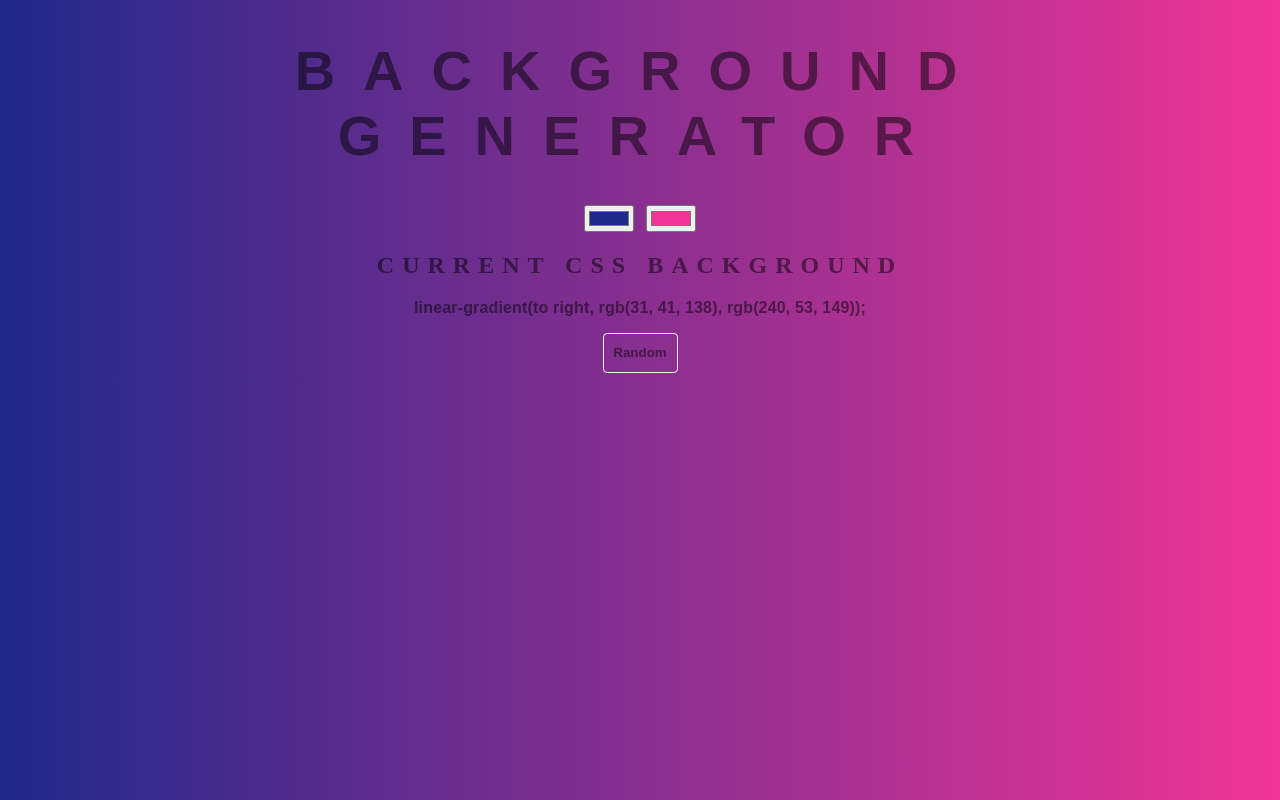
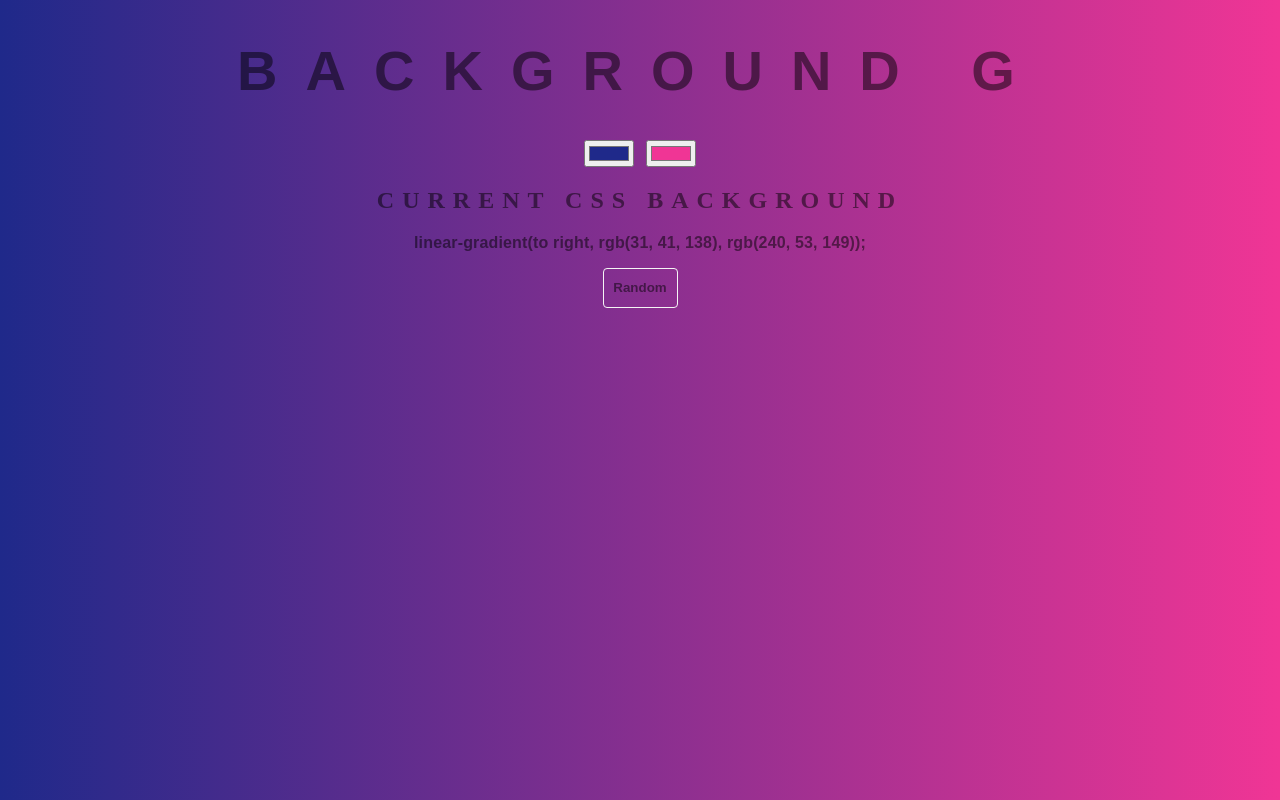
Before and after one commit to IsahiahAL/background-generator, a plain HTML site: page index.html in a window 1280 px wide. Drawn offline with Linux system fonts and the light colour scheme.

Commit message:
changing title

```diff
--- a/index.html
+++ b/index.html
@@ -5,7 +5,7 @@
 	<link rel="stylesheet" type="text/css" href="style.css">
 </head>
 <body id="gradient">
-	<h1>Background Generator</h1>
+	<h1>Background G</h1>
 	<input class='color' type="color" name="color1" value="#00ff00">
 	<input class='color' type="color" name="color2" value="#ff0000">
 	<h2>Current CSS Background</h2>
```
